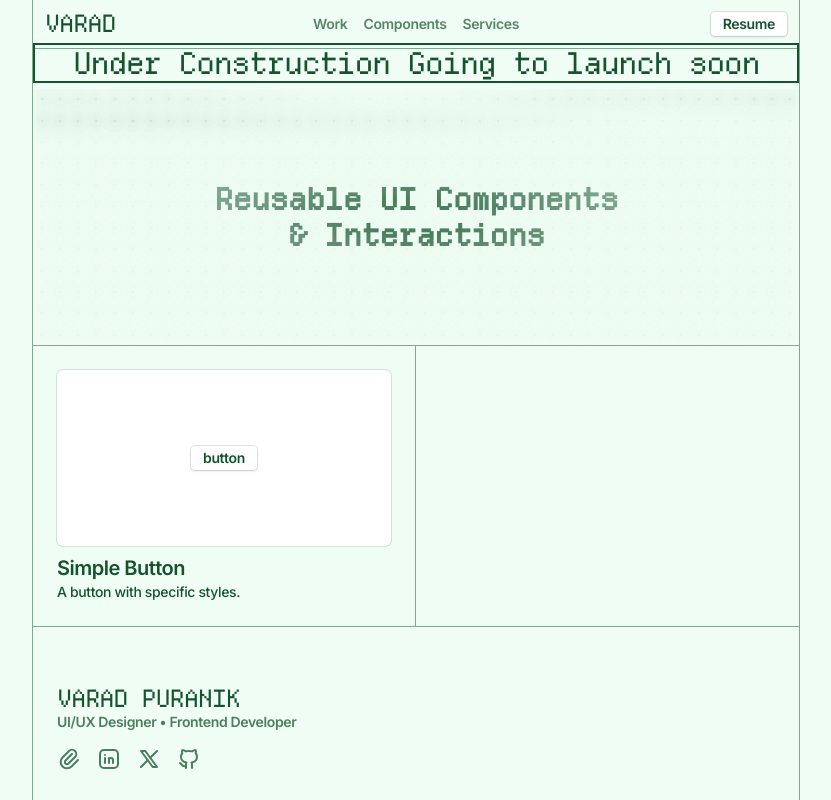
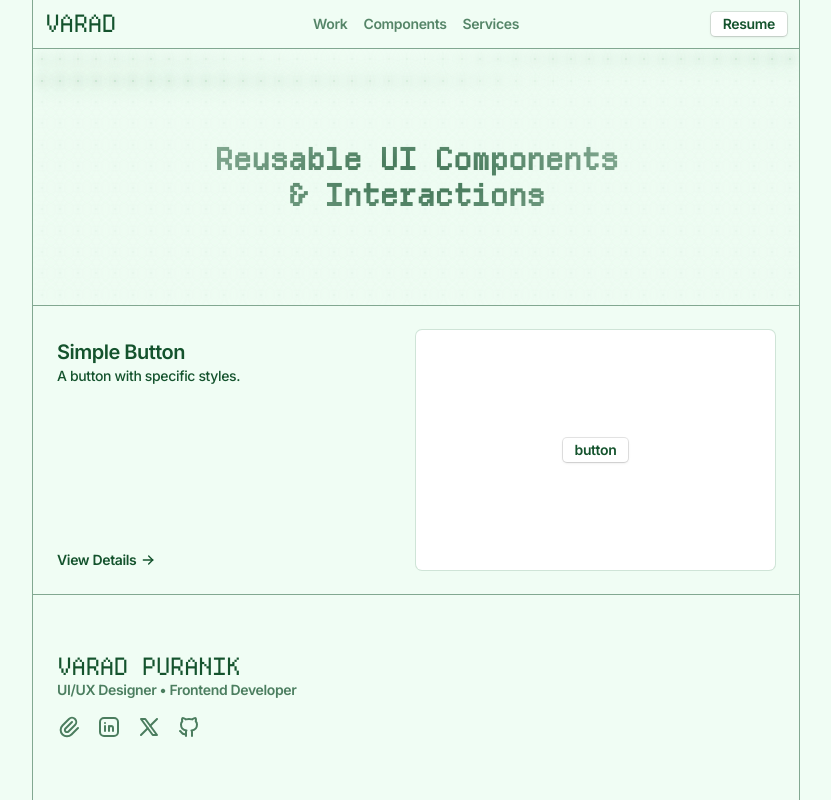
Before and after one commit to varadpuranik123/myportfolio, a Next.js app: page /templete in a window 1280 px wide. Shown: the top 800 px of the page, without its empty margins (224-1055 px from the left). Built offline with nearby package versions, Linux system fonts and the light colour scheme.

Commit message:
Enhanced SecondProject page with image integration and layout adjustments; improved template navigation with previous/next component links.

```diff
--- a/app/projects/SecondProject/page.tsx
+++ b/app/projects/SecondProject/page.tsx
@@ -5,6 +5,7 @@ import Heading from '@/app/components/Heading'
 import Navbar from '@/app/components/Navbar'
 import { Icon12Hours, IconArrowLeft, IconArrowRightToArc } from '@tabler/icons-react'
 import Link from 'next/link'
+import Image from 'next/image'
 
 
 
@@ -26,13 +27,13 @@ const secondProject = () => {
           </p>
           <p className="text-sm tracking-tight font-medium leading-[1.3]">
             The project focused on creating a minimal visual language, strong typographic hierarchy, and smooth interactions to ensure the content remains the primary focus. while motion was used selectively to enhance flow and engagement rather than distract.
-            </p>
+          </p>
           <p className="text-sm tracking-tight font-medium leading-[1.3]">
             The interface was designed in Figma and implemented using Framer, allowing for rapid iteration, responsive behavior, and polished micro-interactions. The final result is a lightweight, scalable portfolio that communicates both design taste and execution ability.
           </p>
         </div>
-        <div className="">
-        <div className="w-full flex border border-[#82A89133] rounded-lg justify-center mt-6 p-2 hover:scale-150 hover:shadow-2xl shadow-black/50 bg-white transition-all duration-500" style={{ transitionTimingFunction: "cubic-bezier(0.22, 1, 0.36, 1)" }}>
+        <div className=" flex flex-col gap-4">
+          {/* <div className="w-full flex border border-[#82A89133] rounded-lg justify-center mt-6 p-2 hover:scale-150 hover:shadow-2xl shadow-black/50 bg-white transition-all duration-500" style={{ transitionTimingFunction: "cubic-bezier(0.22, 1, 0.36, 1)" }}>
           <video
             className=" w-full h-fit rounded-md"
             src="/projectImages/secondprojectvideo.mp4"
@@ -42,7 +43,11 @@ const secondProject = () => {
           >
             Your browser does not support the video tag.
           </video>
-        </div>
+        </div> */}
+          <div className="border border-[#82A89133] overflow-hidden w-full h-96 rounded-md flex flex-col hover:scale-150 hover:shadow-2xl shadow-black/50 bg-white transition-all duration-500" style={{ transitionTimingFunction: "cubic-bezier(0.22, 1, 0.36, 1)" }}>
+            <Image src='/projectImages/FPimage.png' alt='First Image' className='w-full h-full object-cover' width={1920} height={1080} />
+          </div>
+
         </div>
       </div>
       <Footer />
--- a/app/templete/[slug]/page.tsx
+++ b/app/templete/[slug]/page.tsx
@@ -6,13 +6,57 @@ import Navbar from '@/app/components/Navbar';
 import { DottedGlowBg } from '@/app/components/Animation/DottedGlowBg';
 import Heading from '@/app/components/Heading';
 import Footer from '@/app/components/Footer';
+import { IconArrowLeft, IconArrowRight } from '@tabler/icons-react';
 
-export default async function SingleTemplate() {
+export default async function SingleTemplate({ params }: { params: Promise<{ slug: string }> }) {
+  const { slug } = await params;
+  const componentsData = await getComponentsData();
+  const index = componentsData.findIndex(p => p.slug === slug);
+  const item = componentsData[index];
+
+  if (!item) return <div className="">
+    <Container className='min-h-fit'>
+      <Navbar />
+      <section className=' w-full h-screen font-semibold tracking-tight text-4xl text-foreground/75 items-center justify-center  border-b border-[#82A891] flex flex-col font-mono'>
+        Component Not Found
+      </section>
+      <Footer />
+    </Container>
+  </div>;
+
+
+  const prev = componentsData[index - 1];
+  const next = componentsData[index + 1];
+  const ComponentToRender = item.component;
+
+
   return (
     <Container className='min-h-fit'>
       <Navbar />
       <section className=' w-full min-h-fit border-b border-[#82A891] flex flex-col font-sans'>
+        <div className="w-full p-6 flex items-center justify-between">
+          <Link href="/templete" className="w-fit flex gap-1 items-center group">
+            <div className="flex gap-1 items-center">
+              <IconArrowLeft className='size-4 transition-all duration-200 group-hover:-translate-x-0.5' />
+              <p className='tracking-tight font-semibold text-sm '>Back to Components</p>
+            </div>
+          </Link>
+          <div className="flex items-center gap-2.5">
+            {prev ? <Link href={`/templete/${prev.slug}`} className="group relative flex">
+              <IconArrowLeft className='bg-white p-1 ring-1 ring-[#82A891]/30 shadow-sm shadow-[#82A891]/10 rounded-md hover:bg-[#82a891]/1 transition-all duration-200 ease-in-out ' />
+              <p className="absolute -top-0.5 -left-16 whitespace-nowrap -z-1 group-hover:z-9 group-hover:scale-100 scale-0 group-hover:-translate-y-8.5 transition-all duration-200 ease-in-out shadow-sm shadow-[#82A891]/10 ring-1 ring-[#82A891] px-2 py-1 rounded-sm font-medium text-sm flex items-center justify-center w-fit gap-2 bg-white">
+                <p className=" tracking-tight">Previous Components</p>
+              </p>
+            </Link> : <div />}
 
+            {next ? <Link href={`/templete/${next.slug}`} className="group relative flex">
+              <IconArrowRight className='bg-white p-1 ring-1 ring-[#82A891]/30 shadow-sm shadow-[#82A891]/10 rounded-md hover:bg-[#82a891]/1 transition-all duration-200 ease-in-out ' />
+              <p className="absolute -top-0.5 -left-14 whitespace-nowrap -z-1 group-hover:z-9 group-hover:scale-100 scale-0 group-hover:-translate-y-8.5 transition-all duration-200 ease-in-out shadow-sm shadow-[#82A891]/10 ring-1 ring-[#82A891] px-2 py-1 rounded-sm font-medium text-sm flex items-center justify-center w-fit gap-2 bg-white">
+                <p className=" tracking-tight">Next Components</p>
+              </p>
+            </Link> : <div />}
+          </div>
+        </div>
 
       </section>
       <Footer />
--- a/app/templete/page.tsx
+++ b/app/templete/page.tsx
@@ -6,39 +6,47 @@ import Heading from '../components/Heading'
 import { DottedGlowBg } from '../components/Animation/DottedGlowBg'
 import Link from 'next/link';
 import { getComponentsData } from '../lib/componentsData';
+import { IconArrowRight } from '@tabler/icons-react'
 
 
 
-export default async function TemplateIndex () {
+export default async function TemplateIndex() {
     const componentsData = await getComponentsData();
 
 
     return (
         <Container className='min-h-fit'>
             <Navbar />
-            <Heading className='text-3xl animate-bounce flex justify-center items-center w-full min-h-fit border-2'>Under Construction Going to launch soon</Heading>
+            {/* <Heading className='text-3xl animate-bounce flex justify-center items-center w-full min-h-fit border-2'>Under Construction Going to launch soon</Heading> */}
 
             <section className=' w-full min-h-fit border-b border-[#82A891] flex flex-col font-sans'>
                 <div className="border-b border-[#82A891] relative">
                     <DottedGlowBg />
                     <Heading className='w-full lg:h-64 h-42 flex items-center font-bold text-foreground/75 text-center justify-center font-mono lg:text-3xl text-xl tracking-tight capitalize mask-radial-from-10%'>Reusable UI Components<br /> & Interactions</Heading>
                 </div>
-                <div className=" grid lg:grid-cols-2 grid-cols-1 ">
-                        {componentsData.map((item) => (
-                            <div key={item.slug}  className='border-b last:border-b-0 odd:border-r p-6 border-[#82A891] hover:bg-[#82A891]/10 transition-all duration-200 flex flex-col' >
-                                <div className=" bg-white w-full h-44 rounded-md flex items-center justify-center transition-all duration-200 ring-1 ring-[#82A891]/30 ">
-                                    <item.component />
-                                </div>
-                                <Link href={`/templete/${item.slug}`}>
+                <div className=" flex flex-col ">
+                    {componentsData.filter(item => item.slug).map((item) => (
+                        <Link key={item.slug} href={`/templete/${item.slug}`} className='border-b last:border-b-0 p-6 border-[#82A891] hover:bg-[#82A891]/10 transition-all duration-200 flex flex-row-reverse justify-between' >
+                            <div className=" bg-white w-1/2 h-60 rounded-md flex items-center justify-center transition-all duration-200 ring-1 ring-[#82A891]/30 ">
+                                <item.component />
+                            </div>
+                            <div  className=' w-1/3 h-60 flex flex-col justify-between '>
+                                <div className="">
                                     <h2 className="text-xl tracking-tight font-semibold mt-2">{item.name}</h2>
                                     <p className="text-sm tracking-tight font-medium">{item.description}</p>
-                                </Link>
+                                </div>
+                                <div className=" w-full group">
+                                    <div className='text-sm tracking-tight flex items-center gap-1 font-semibold'>
+                                        View Details <IconArrowRight className='size-4 group-hover:translate-x-0.5 transition-all duration-200 ' />
+                                    </div>
+                                </div>
                             </div>
-                        ))}
+                        </Link>
+                    ))}
 
 
 
-                    </div>
+                </div>
             </section>
             <Footer />
         </Container>
```
Also changed, not shown: public/projectImages/FPImage.png (added).
